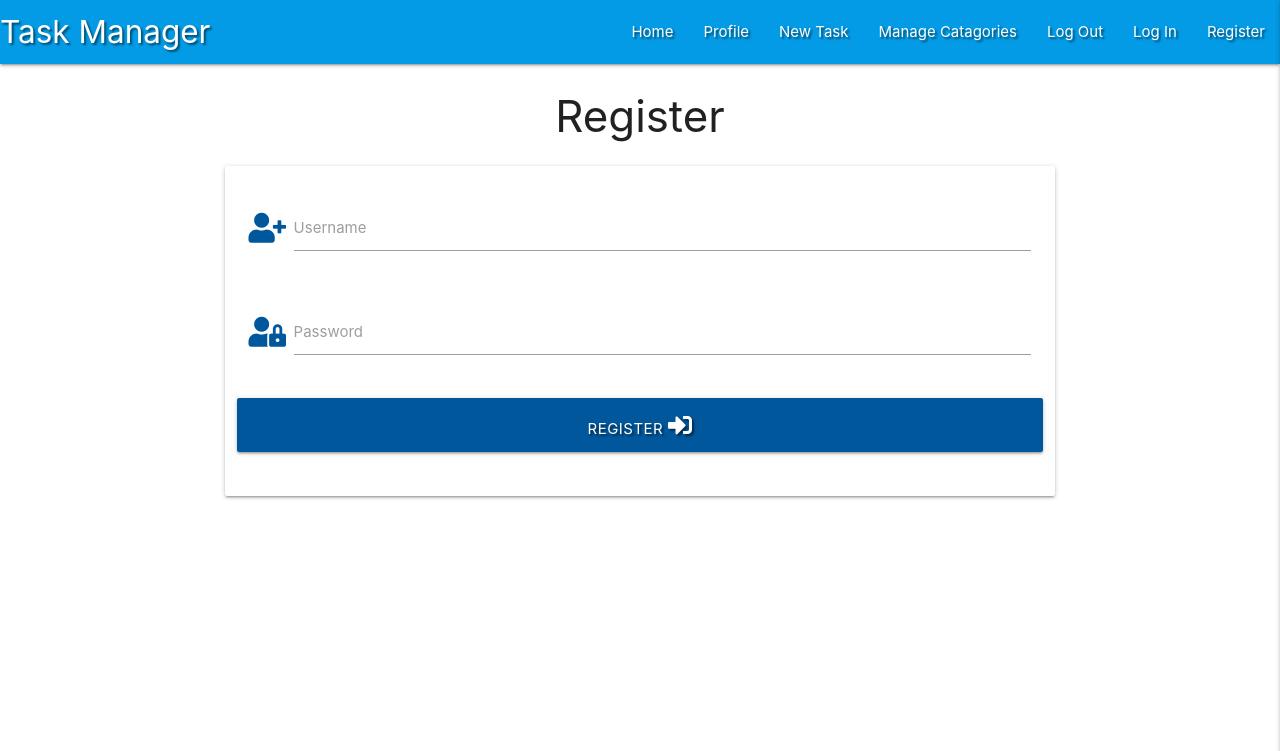
After one commit to JimLynx/task-manager-app, a Flask app: page /register in a window 1280 px wide. The commit adds this page. Shown: the top 751 px of the page. Run offline with Flask 2, Linux system fonts and the light colour scheme; some libraries are stand-ins or nearby versions.

Commit message:
Add Register template

```diff
--- a/app.py
+++ b/app.py
@@ -4,6 +4,7 @@ from flask import (
     redirect, request, session, url_for)
 from flask_pymongo import PyMongo
 from bson.objectid import ObjectId
+from werkzeug.security import generate_password_hash, check_password_hash
 if os.path.exists("env.py"):
     import env
 
@@ -24,6 +25,11 @@ def get_tasks():
     return render_template("tasks.html", tasks=tasks)
 
 
+@app.route("/register", methods=["GET", "POST"])
+def register():
+    return render_template("register.html")
+
+
 if __name__ == "__main__":
     app.run(host=os.environ.get("IP"),
             port=int(os.environ.get("PORT")),
--- a/templates/base.html
+++ b/templates/base.html
@@ -30,7 +30,7 @@
 					<li><a href="#">Manage Catagories</a></li>
 					<li><a href="#">Log Out</a></li>
 					<li><a href="#">Log In</a></li>
-					<li><a href="#">Register</a></li>
+					<li><a href="{{ url_for('register') }}">Register</a></li>
 
 				</ul>
 			</div>
@@ -46,7 +46,7 @@
 			<li><a href="#">Manage Catagories</a></li>
 			<li><a href="#">Log Out</a></li>
 			<li><a href="#">Log In</a></li>
-			<li><a href="#">Register</a></li>
+			<li><a href="{{ url_for('register') }}">Register</a></li>
 		</ul>
 	</header>
 	{% block content %}
--- /dev/null
+++ b/templates/register.html
@@ -0,0 +1,46 @@
+{% extends "base.html" %} {% block content %}
+
+<h3 class="center-align">Register</h3>
+
+<div class="row">
+  <form
+    class="col s12 m8 offset-m2"
+    method="POST"
+    action="{{ url_for('register') }}"
+  >
+    <div class="card-panel">
+      <!-- username -->
+      <div class="row">
+        <div class="input-field col s12">
+          <i class="fas fa-user-plus prefix light-blue-text text-darken-4"></i>
+          <input id="username" name="username" type="text" class="validate" />
+          <label for="username">Username</label>
+        </div>
+      </div>
+      <!-- passowrd -->
+      <div class="row">
+        <div class="input-field col s12">
+          <i class="fas fa-user-lock prefix light-blue-text text-darken-4"></i>
+          <input
+            id="password"
+            name="password"
+            type="password"
+            class="validate"
+          />
+          <label for="password">Password</label>
+        </div>
+      </div>
+      <!-- register -->
+      <div class="row">
+        <button
+          type="submit"
+          class="col s12 btn-large light-blue darken-4 text-shadow"
+        >
+          Register <i class="fas fa-sign-in-alt"></i>
+        </button>
+      </div>
+    </div>
+  </form>
+</div>
+
+{% endblock %}
```
